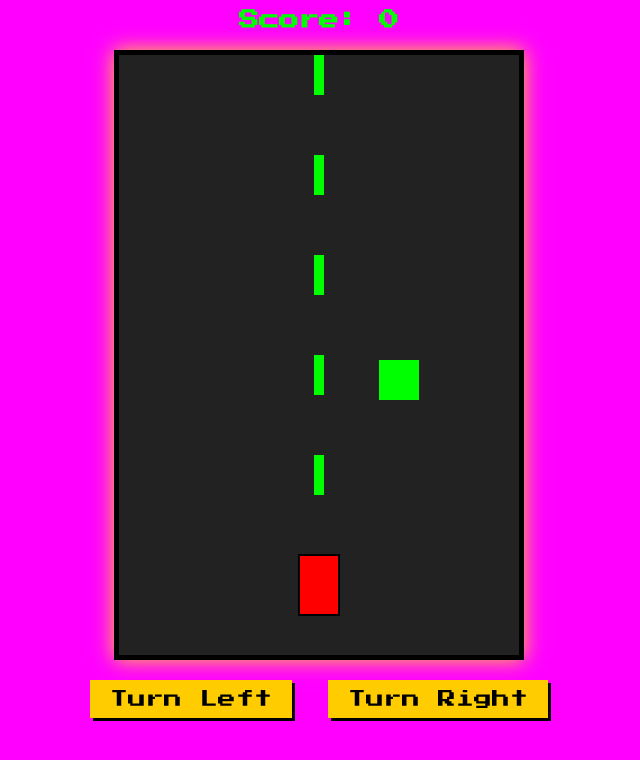
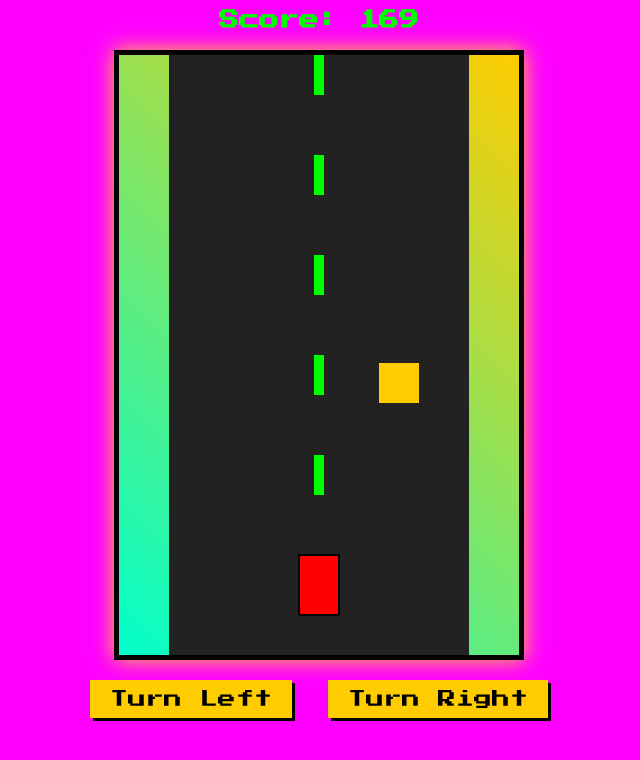
Before and after one commit to ctwebnet/Backseat-Driver, a plain HTML site: page index.html in a window 1280 px wide. Both pictures are taken after a click on the button "Start Game". Shown: the whole page, without its empty margins (321-961 px from the left). Drawn offline with Linux system fonts and the light colour scheme.

```diff
--- a/index.html
+++ b/index.html
@@ -15,7 +15,7 @@
         }
 
         canvas {
-            background: #222; /* Dark gray to ensure visibility of objects */
+            background: linear-gradient(45deg, #00ffcc, #ffcc00); /* Neon gradient */
             margin-top: 20px;
             display: none;
             margin-left: auto;
@@ -128,35 +128,27 @@
             update();
         }
 
+        function drawRoad() {
+            ctx.fillStyle = "#222";
+            ctx.fillRect(50, 0, 300, canvas.height);
+            ctx.fillStyle = "#00ff00"; /* Bright neon green lane markings */
+            for (let i = 0; i < 6; i++) {
+                ctx.fillRect(195, i * 100, 10, 40);
+            }
+        }
+
         function drawDriver() {
-            ctx.fillStyle = "#ff0000";
+            ctx.fillStyle = "#ff0000"; /* Bright red car */
             ctx.fillRect(driver.x, driver.y, driver.width, driver.height);
             ctx.strokeStyle = "#000";
             ctx.lineWidth = 2;
             ctx.strokeRect(driver.x, driver.y, driver.width, driver.height);
         }
 
-        function drawRoad() {
-            ctx.fillStyle = "#222";
-            ctx.fillRect(50, 0, 300, canvas.height);
-            ctx.fillStyle = "#00ff00";
-            for (let i = 0; i < 6; i++) {
-                ctx.fillRect(195, i * 100, 10, 40);
-            }
-        }
-
         function spawnObstacle() {
             let lanes = [100, 180, 260];
             let obstacleX = lanes[Math.floor(Math.random() * lanes.length)];
-            let newObstacle = { x: obstacleX, y: -40, width: 40, height: 40 };
-            obstacles.push(newObstacle);
-        }
-
-        function drawObstacles() {
-            ctx.fillStyle = "#00ff00";
-            obstacles.forEach(obstacle => {
-                ctx.fillRect(obstacle.x, obstacle.y, obstacle.width, obstacle.height);
-            });
+            obstacles.push({ x: obstacleX, y: -40, width: 40, height: 40 });
         }
 
         function moveObstacles() {
@@ -164,6 +156,13 @@
                 obstacle.y += 3;
             });
             obstacles = obstacles.filter(obstacle => obstacle.y < canvas.height);
+        }
+
+        function drawObstacles() {
+            ctx.fillStyle = "#ffcc00"; /* Bright yellow obstacles */
+            obstacles.forEach(obstacle => {
+                ctx.fillRect(obstacle.x, obstacle.y, obstacle.width, obstacle.height);
+            });
         }
 
         function checkCollision() {
@@ -205,14 +204,23 @@
 
         function update() {
             if (!gameRunning) return;
+
             ctx.clearRect(0, 0, canvas.width, canvas.height);
+            moveObstacles();
             drawRoad();
             drawObstacles();
             drawDriver();
-            moveObstacles();
             checkCollision();
+
+            score++;
+            scoreBox.innerText = "Score: " + score;
+
             requestAnimationFrame(update);
         }
+
+        canvas.addEventListener("click", () => {
+            if (!gameRunning) resetGame();
+        });
 
         setInterval(spawnObstacle, 2000);
     </script>
```
